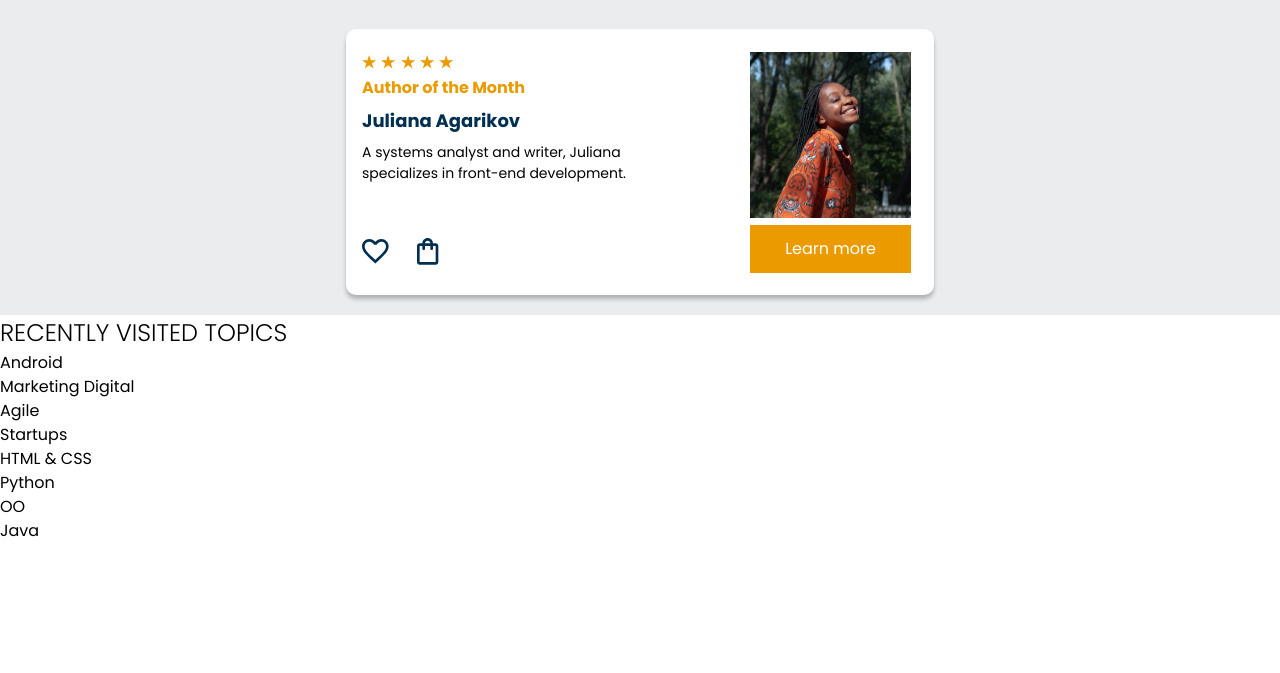
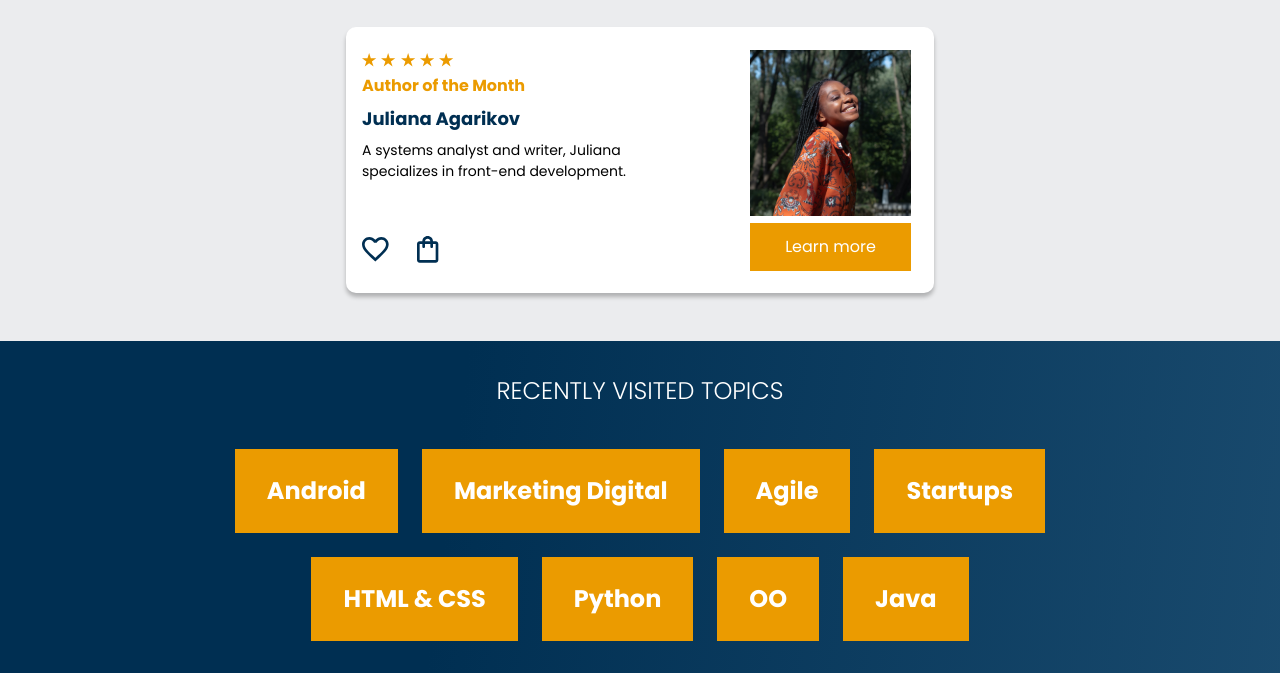
Before and after one commit to jtg-inductions-fe/FE-Raj-Maurya-815-UI-Assignment, a website built with Vite: page index.html in a window 1280 px wide. Shown: the part 1810-2483 px from the top of the page. Before the commit the page ends 2353 px from the top, so only its background shows below. Built offline with nearby package versions, Linux system fonts and the light colour scheme.

Commit message:
[RM_A1_06]: added styling for recently visited section

```diff
--- a/index.html
+++ b/index.html
@@ -283,16 +283,46 @@
                 recently visited topics
             </h3>
             <ul class="recently-visited-topics__content">
-                <li class="recently-visited-topics__topics">Android</li>
                 <li class="recently-visited-topics__topics">
-                    Marketing Digital
+                    <a class="recently-visited-topics__topics-link text--xsm">
+                        Android
+                    </a>
                 </li>
-                <li class="recently-visited-topics__topics">Agile</li>
-                <li class="recently-visited-topics__topics">Startups</li>
-                <li class="recently-visited-topics__topics">HTML & CSS</li>
-                <li class="recently-visited-topics__topics">Python</li>
-                <li class="recently-visited-topics__topics">OO</li>
-                <li class="recently-visited-topics__topics">Java</li>
+                <li class="recently-visited-topics__topics">
+                    <a class="recently-visited-topics__topics-link text--xsm">
+                        Marketing Digital
+                    </a>
+                </li>
+                <li class="recently-visited-topics__topics">
+                    <a class="recently-visited-topics__topics-link text--xsm">
+                        Agile
+                    </a>
+                </li>
+                <li class="recently-visited-topics__topics">
+                    <a class="recently-visited-topics__topics-link text--xsm">
+                        Startups
+                    </a>
+                </li>
+                <li class="recently-visited-topics__topics">
+                    <a class="recently-visited-topics__topics-link text--xsm">
+                        HTML & CSS
+                    </a>
+                </li>
+                <li class="recently-visited-topics__topics">
+                    <a class="recently-visited-topics__topics-link text--xsm">
+                        Python
+                    </a>
+                </li>
+                <li class="recently-visited-topics__topics">
+                    <a class="recently-visited-topics__topics-link text--xsm">
+                        OO
+                    </a>
+                </li>
+                <li class="recently-visited-topics__topics">
+                    <a class="recently-visited-topics__topics-link text--xsm">
+                        Java
+                    </a>
+                </li>
             </ul>
         </section>
 
--- a/src/styles/base/_typography.scss
+++ b/src/styles/base/_typography.scss
@@ -79,6 +79,14 @@
         font-size: map-get(var.$font-size, 'size-2');
         font-weight: map-get(var.$font-weight, light);
     }
+
+    &--xsm {
+        font-size: map-get(var.$font-size, 'size-1');
+        font-weight: map-get(var.$font-weight, bold);
+        @include mxn.respond-to(tablet) {
+            font-size: map-get(var.$font-size, 'size-5');
+        }
+    }
 }
 
 body {
--- a/src/styles/layouts/_best-sellers.scss
+++ b/src/styles/layouts/_best-sellers.scss
@@ -12,7 +12,8 @@
 
     &__content {
         background-color: clr.$solitude;
-        padding-bottom: 20px;
+        padding-bottom: 15px;
+        min-height: 620px;
     }
 
     &__card {
@@ -27,7 +28,7 @@
     }
 
     @include mxn.respond-to(tablet) {
-        margin-top: 58px;
+        margin-top: 56px;
 
         &__card {
             margin-top: 32px;
@@ -64,6 +65,7 @@
             display: flex;
             flex-direction: column;
             align-items: center;
+            min-height: 762px;
         }
     }
 
@@ -71,6 +73,7 @@
         margin-top: 63px;
 
         &__content {
+            min-height: 506px;
             align-items: stretch;
         }
 
--- a/src/styles/layouts/_recently-visited-topics.scss
+++ b/src/styles/layouts/_recently-visited-topics.scss
@@ -1,3 +1,61 @@
 @use '../abstracts/mixins' as mxn;
 @use '../abstracts/variables' as var;
 @use '../abstracts/colors' as clr;
+
+.recently-visited-topics {
+    margin-top: 16px;
+    min-height: 295px;
+    background: clr.$gradient-indigo;
+    display: flex;
+    flex-direction: column;
+    justify-content: flex-start;
+    align-items: center;
+
+    &__heading {
+        margin-top: 24px;
+        margin-bottom: 32px;
+        color: clr.$white;
+    }
+
+    &__content {
+        display: flex;
+        gap: 16px;
+        flex-wrap: wrap;
+        justify-content: center;
+    }
+
+    &__topics-link {
+        display: flex;
+        justify-content: center;
+        align-items: center;
+        color: clr.$white;
+        background-color: clr.$accent;
+        padding: 16px 24px 16px 24px;
+    }
+
+    @include mxn.respond-to(tablet) {
+        min-height: 332px;
+        margin-top: 0px;
+
+        &__heading {
+            margin-top: 32px;
+            margin-bottom: 40px;
+        }
+
+        &__content {
+            width: 900px;
+            gap: 24px;
+        }
+
+        &__topics-link {
+            padding: 24px 32px 24px 32px;
+        }
+    }
+
+    @include mxn.respond-to(desktop) {
+        min-height: 418px;
+        &__heading {
+            margin-top: 64px;
+        }
+    }
+}
--- a/src/styles/main.scss
+++ b/src/styles/main.scss
@@ -7,3 +7,4 @@
 @use 'layouts/latest-releases';
 @use 'layouts/best-sellers';
 @use 'base/fonts';
+@use 'layouts/recently-visited-topics';
```
